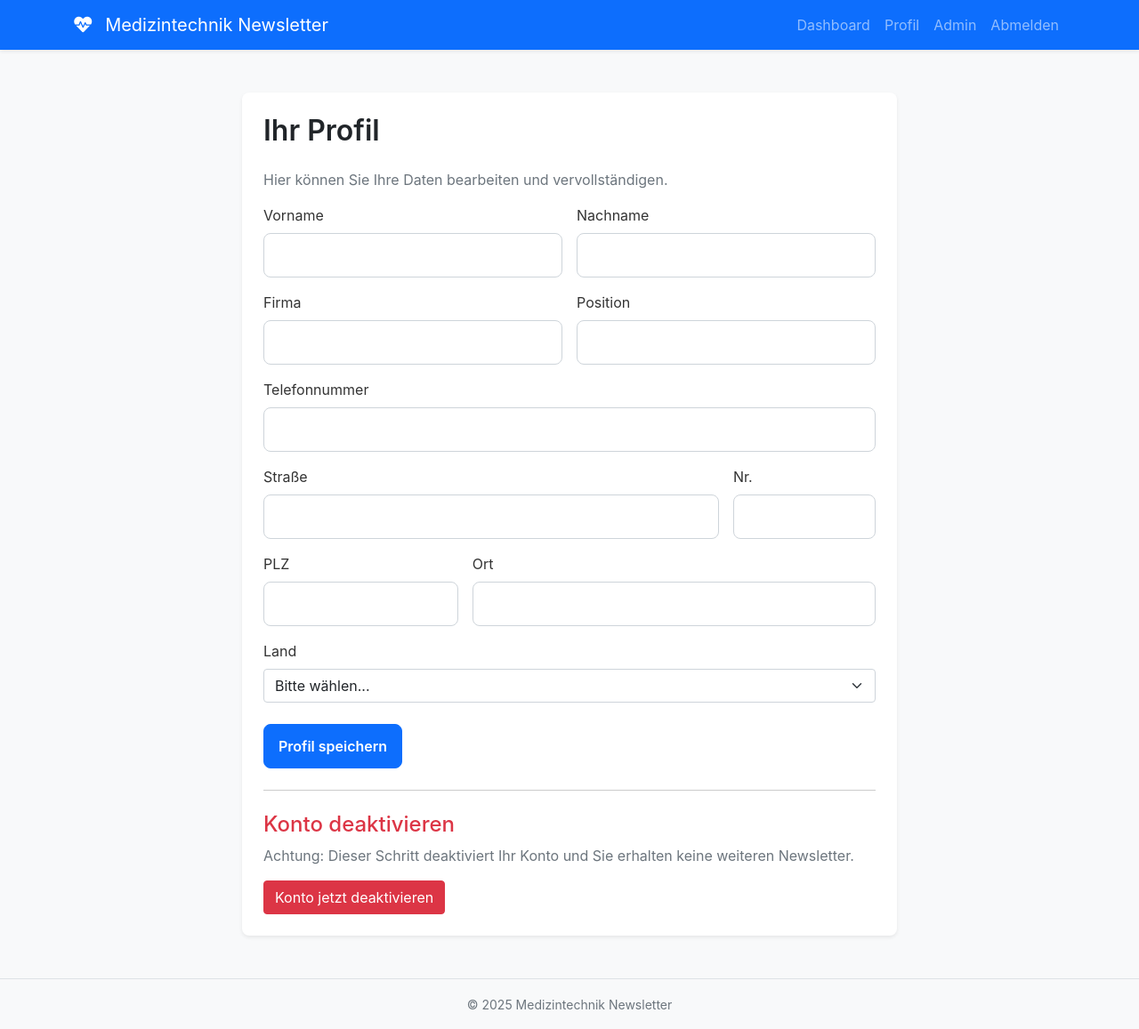
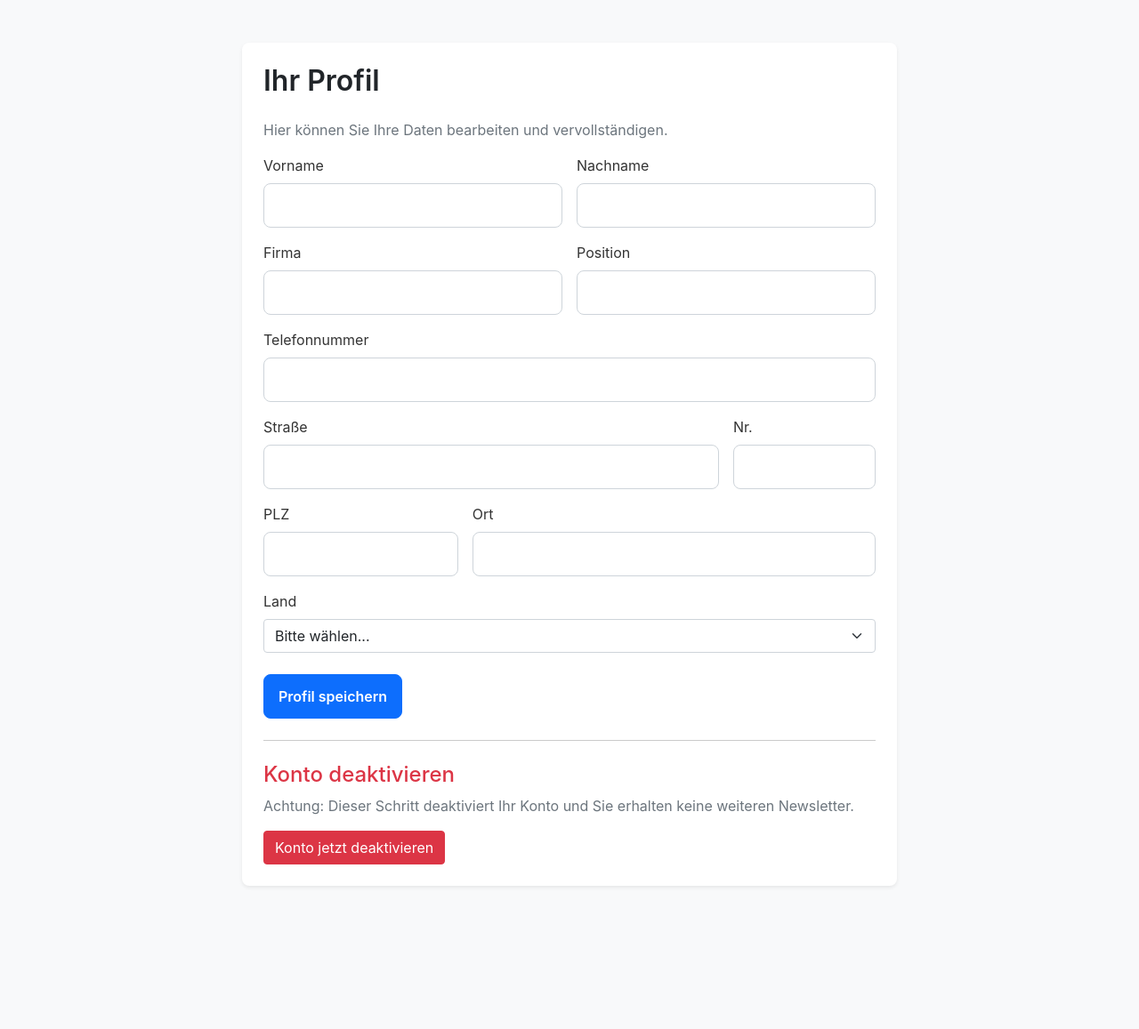
Before and after one commit to jackl1304/News, a Flask app: page /profil in a window 1280 px wide. Shown: the whole page at 89% size. After the commit the page ends 997 px from the top, so only its background shows below. Run offline with Flask 3, Linux system fonts and the light colour scheme; the visitor is signed in with stand-in values (Sample User, id 1); parts of the project's set-up code (start-up, migrations or seed data) failed here and were passed over.

Commit message:
Update base.html

```diff
--- a/medtech_newsletter/templates/base.html
+++ b/medtech_newsletter/templates/base.html
@@ -2,58 +2,20 @@
 <html lang="de">
 <head>
     <meta charset="UTF-8">
-    <meta name="viewport" content="width=device-width, initial-scale=1.0">
     <title>{% block title %}Medizintechnik Newsletter{% endblock %}</title>
     <link href="https://cdn.jsdelivr.net/npm/bootstrap@5.1.3/dist/css/bootstrap.min.css" rel="stylesheet">
     <link href="{{ url_for('static', filename='css/style.css') }}" rel="stylesheet">
-    <link rel="stylesheet" href="https://cdnjs.cloudflare.com/ajax/libs/font-awesome/6.0.0/css/all.min.css">
 </head>
-<body class="d-flex flex-column min-vh-100">
-    {% if session.user_id %}
-    <nav class="navbar navbar-expand-lg navbar-dark bg-primary shadow-sm">
-        <div class="container">
-            <a class="navbar-brand" href="{{ url_for('main.user_dashboard') }}">
-                <i class="fas fa-heartbeat me-2"></i> Medizintechnik Newsletter
-            </a>
-            <div class="collapse navbar-collapse">
-                <ul class="navbar-nav ms-auto">
-                    <li class="nav-item"><a class="nav-link" href="{{ url_for('main.user_dashboard') }}">Dashboard</a></li>
-                    <li class="nav-item"><a class="nav-link" href="{{ url_for('main.edit_profile') }}">Profil</a></li>
-                    {% if session.is_admin %}
-                    <li class="nav-item"><a class="nav-link" href="{{ url_for('main.admin_dashboard') }}">Admin</a></li>
-                    {% endif %}
-                    <li class="nav-item"><a class="nav-link" href="{{ url_for('main.logout') }}">Abmelden</a></li>
-                </ul>
-            </div>
-        </div>
-    </nav>
-    {% endif %}
-
-    <main class="container my-5 flex-grow-1">
+<body>
+    <main class="container my-5">
         {% with messages = get_flashed_messages(with_categories=true) %}
             {% if messages %}
-                <div class="row justify-content-center">
-                    <div class="col-md-6">
-                        {% for category, message in messages %}
-                            <div class="alert alert-{{ category }} alert-dismissible fade show" role="alert">
-                                {{ message }}
-                                <button type="button" class="btn-close" data-bs-dismiss="alert" aria-label="Close"></button>
-                            </div>
-                        {% endfor %}
-                    </div>
-                </div>
+                {% for category, message in messages %}
+                    <div class="alert alert-{{ category }}">{{ message }}</div>
+                {% endfor %}
             {% endif %}
         {% endwith %}
         {% block content %}{% endblock %}
     </main>
-
-    <footer class="bg-light py-3 mt-auto">
-        <div class="container text-center text-muted">
-            <small>© 2025 Medizintechnik Newsletter</small>
-        </div>
-    </footer>
-
-    <script src="https://cdn.jsdelivr.net/npm/bootstrap@5.1.3/dist/js/bootstrap.bundle.min.js"></script>
-    {% block scripts %}{% endblock %}
 </body>
 </html>
```
